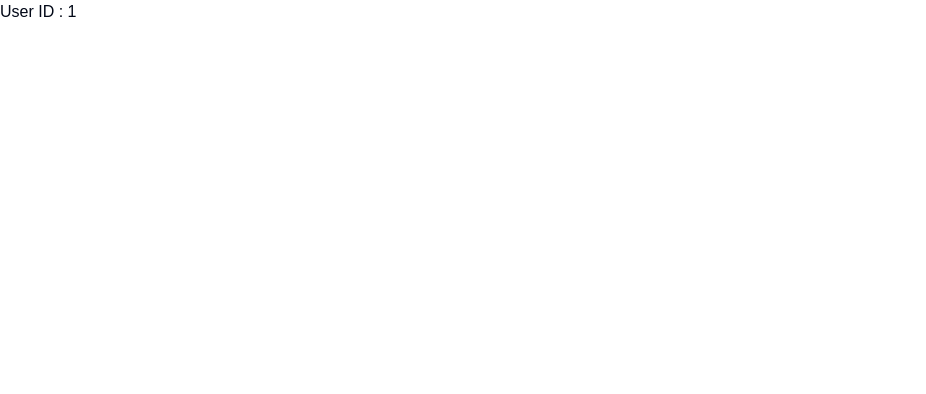
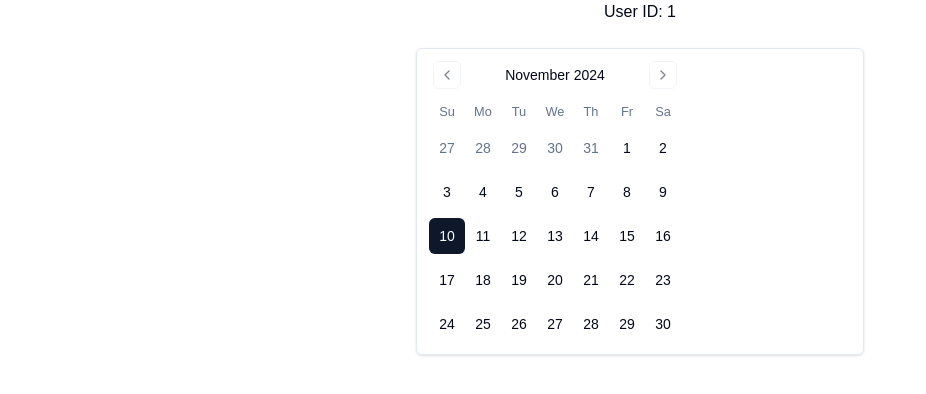
Before and after one commit to naai-repo/naai-connect, a Next.js app: page /salon/1 in a window 1280 px wide. Shown: the top 394 px of the page, without its empty margins (0-926 px from the left). Built offline with nearby package versions, Linux system fonts and the light colour scheme.

Commit message:
calenderAdd

```diff
--- a/package.json
+++ b/package.json
@@ -12,9 +12,11 @@
     "@radix-ui/react-slot": "^1.1.0",
     "class-variance-authority": "^0.7.0",
     "clsx": "^2.1.1",
+    "date-fns": "^4.1.0",
     "lucide-react": "^0.454.0",
     "next": "15.0.2",
     "react": "19.0.0-rc-02c0e824-20241028",
+    "react-day-picker": "^8.10.1",
     "react-dom": "19.0.0-rc-02c0e824-20241028",
     "tailwind-merge": "^2.5.4",
     "tailwindcss-animate": "^1.0.7"
--- a/src/app/salon/[id]/page.tsx
+++ b/src/app/salon/[id]/page.tsx
@@ -1,16 +1,25 @@
+"use client";
 
-import { useRouter } from 'next/router';
-interface Params {
-    id: string;
-  }
-const DynamicPage = ({ params }: { params: Params }) => {
+import * as React from "react";
+import { Calendar } from "@/components/ui/calendar";
 
-  const { id } = params;
+const DynamicPage = ({ params }: { params: { id: string } }) => {
+  const { id } = params; // Accessing the dynamic parameter directly
+
+  const [date, setDate] = React.useState<Date | undefined>(new Date());
 
   return (
-    <div>
-
-      <p>User ID : {id}</p>
+    <div className="flex flex-col items-center">
+      <p>User ID: {id}</p>
+      <br />
+      <div className="w-full max-w-md">
+        <Calendar
+          mode="single"
+          selected={date}
+          onSelect={setDate}
+          className="rounded-md border shadow w-full"
+        />
+      </div>
     </div>
   );
 };
--- /dev/null
+++ b/src/components/ui/calendar.tsx
@@ -0,0 +1,66 @@
+"use client"
+
+import * as React from "react"
+import { ChevronLeft, ChevronRight } from "lucide-react"
+import { DayPicker } from "react-day-picker"
+
+import { cn } from "@/lib/utils"
+import { buttonVariants } from "@/components/ui/button"
+
+export type CalendarProps = React.ComponentProps<typeof DayPicker>
+
+function Calendar({
+  className,
+  classNames,
+  showOutsideDays = true,
+  ...props
+}: CalendarProps) {
+  return (
+    <DayPicker
+      showOutsideDays={showOutsideDays}
+      className={cn("p-3", className)}
+      classNames={{
+        months: "flex flex-col sm:flex-row space-y-4 sm:space-x-4 sm:space-y-0",
+        month: "space-y-4",
+        caption: "flex justify-center pt-1 relative items-center",
+        caption_label: "text-sm font-medium",
+        nav: "space-x-1 flex items-center",
+        nav_button: cn(
+          buttonVariants({ variant: "outline" }),
+          "h-7 w-7 bg-transparent p-0 opacity-50 hover:opacity-100"
+        ),
+        nav_button_previous: "absolute left-1",
+        nav_button_next: "absolute right-1",
+        table: "w-full border-collapse space-y-1",
+        head_row: "flex",
+        head_cell:
+          "text-muted-foreground rounded-md w-9 font-normal text-[0.8rem]",
+        row: "flex w-full mt-2",
+        cell: "h-9 w-9 text-center text-sm p-0 relative [&:has([aria-selected].day-range-end)]:rounded-r-md [&:has([aria-selected].day-outside)]:bg-accent/50 [&:has([aria-selected])]:bg-accent first:[&:has([aria-selected])]:rounded-l-md last:[&:has([aria-selected])]:rounded-r-md focus-within:relative focus-within:z-20",
+        day: cn(
+          buttonVariants({ variant: "ghost" }),
+          "h-9 w-9 p-0 font-normal aria-selected:opacity-100"
+        ),
+        day_range_end: "day-range-end",
+        day_selected:
+          "bg-primary text-primary-foreground hover:bg-primary hover:text-primary-foreground focus:bg-primary focus:text-primary-foreground",
+        day_today: "bg-accent text-accent-foreground",
+        day_outside:
+          "day-outside text-muted-foreground aria-selected:bg-accent/50 aria-selected:text-muted-foreground",
+        day_disabled: "text-muted-foreground opacity-50",
+        day_range_middle:
+          "aria-selected:bg-accent aria-selected:text-accent-foreground",
+        day_hidden: "invisible",
+        ...classNames,
+      }}
+      components={{
+        IconLeft: ({ ...props }) => <ChevronLeft className="h-4 w-4" />,
+        IconRight: ({ ...props }) => <ChevronRight className="h-4 w-4" />,
+      }}
+      {...props}
+    />
+  )
+}
+Calendar.displayName = "Calendar"
+
+export { Calendar }
```
Also changed, not shown: 1 other file (tests, documents, lock files or other folders).
